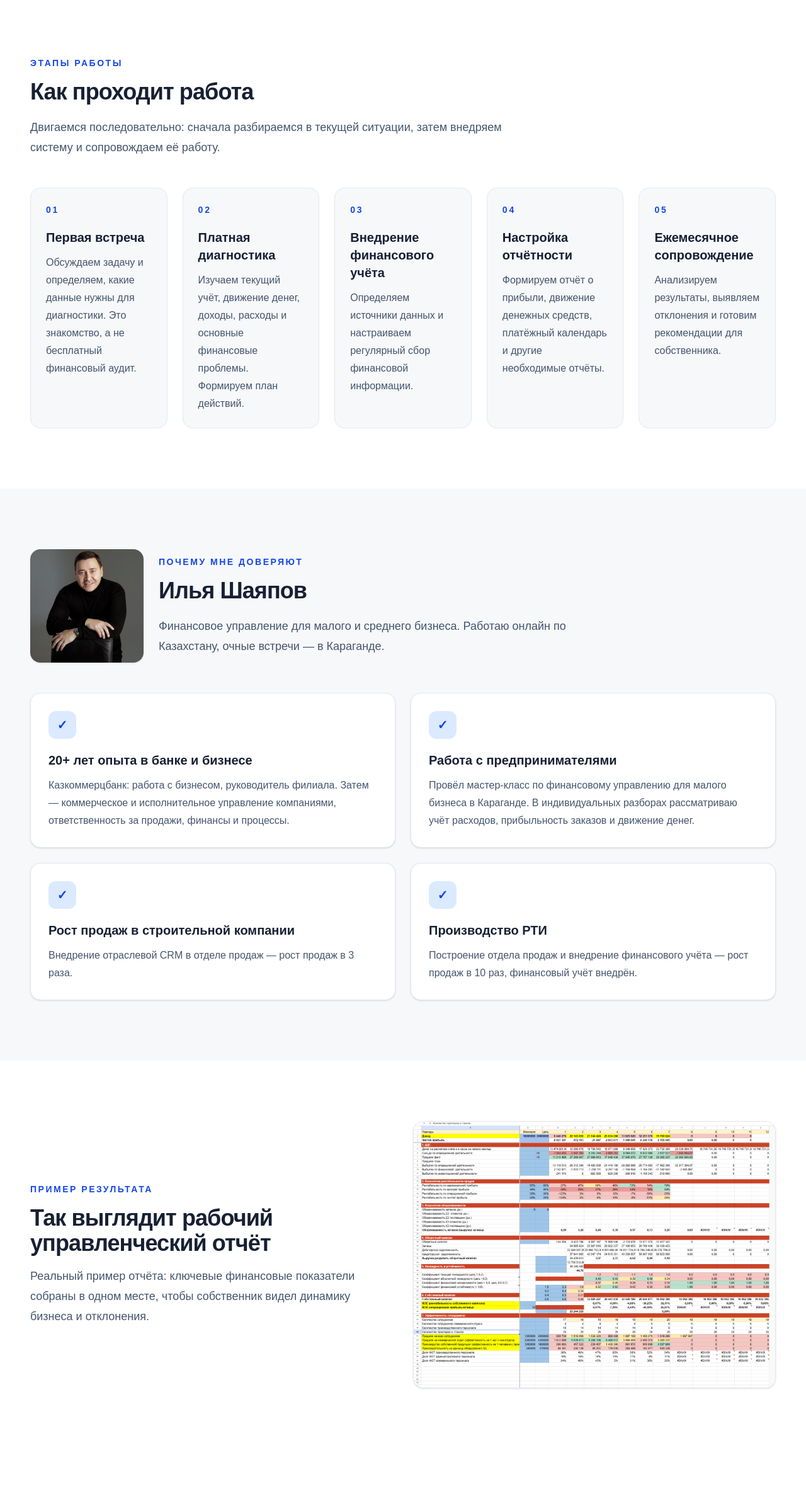
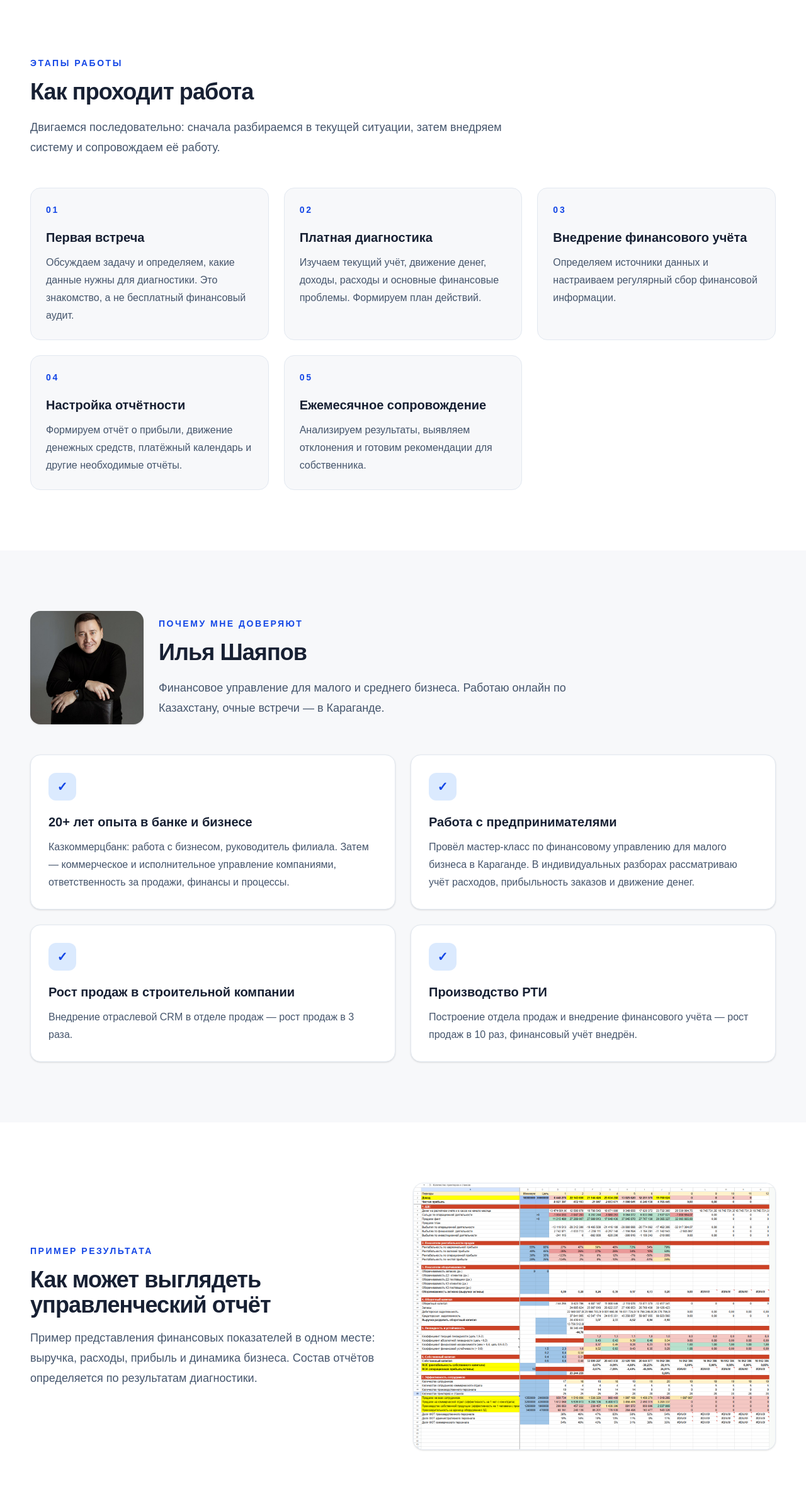
Before and after one commit to 19ilya77sh-cell/finance-consulting-landing, a Next.js app: page / in a window 1280 px wide. Shown: the part 3599-5998 px from the top of the page at 63% size. Built offline with nearby package versions, Linux system fonts and the light colour scheme.

Commit message:
Avoid unverified case claims and improve process layout

```diff
--- a/app/page.tsx
+++ b/app/page.tsx
@@ -378,7 +378,7 @@ export default function Home() {
             </p>
           </div>
 
-          <div className="mt-8 grid gap-4 sm:mt-12 sm:gap-6 md:grid-cols-2 lg:grid-cols-5">
+          <div className="mt-8 grid gap-4 sm:mt-12 sm:gap-6 md:grid-cols-2 lg:grid-cols-3">
             {process.map((step) => (
               <div
                 key={step.number}
@@ -448,8 +448,8 @@ export default function Home() {
         <div className="mx-auto grid max-w-7xl gap-8 px-4 sm:px-6 lg:grid-cols-2 lg:items-center lg:px-12">
           <div>
             <p className="text-xs font-semibold uppercase tracking-[0.14em] text-blue-700 sm:text-sm sm:tracking-[0.18em]">Пример результата</p>
-            <h2 className="mt-3 text-xl font-bold tracking-tight sm:mt-4 sm:text-4xl">Так выглядит рабочий управленческий отчёт</h2>
-            <p className="mt-4 text-base leading-7 text-slate-600 sm:text-lg sm:leading-8">Реальный пример отчёта: ключевые финансовые показатели собраны в одном месте, чтобы собственник видел динамику бизнеса и отклонения.</p>
+            <h2 className="mt-3 text-xl font-bold tracking-tight sm:mt-4 sm:text-4xl">Как может выглядеть управленческий отчёт</h2>
+            <p className="mt-4 text-base leading-7 text-slate-600 sm:text-lg sm:leading-8">Пример представления финансовых показателей в одном месте: выручка, расходы, прибыль и динамика бизнеса. Состав отчётов определяется по результатам диагностики.</p>
           </div>
           <div className="overflow-hidden rounded-2xl border border-slate-200 bg-white shadow-sm">
             <Image src="/report-example.png" alt="Пример управленческого финансового отчёта" width={900} height={650} className="h-auto w-full" />
```
